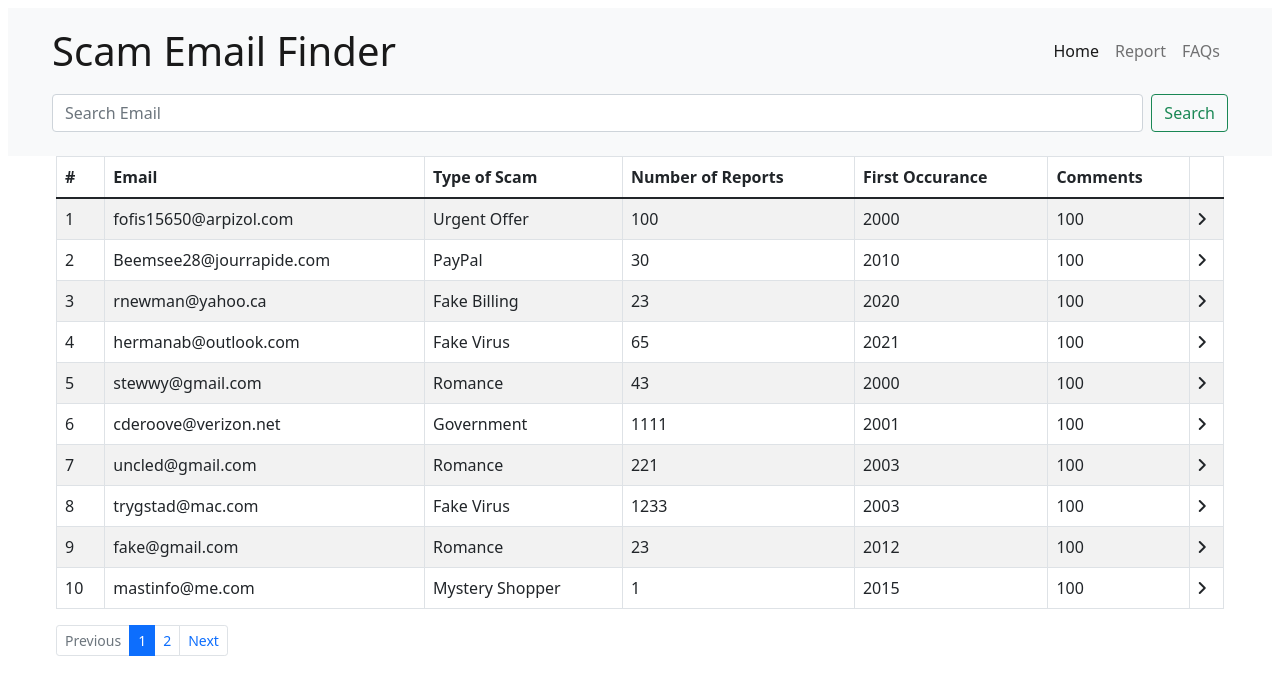
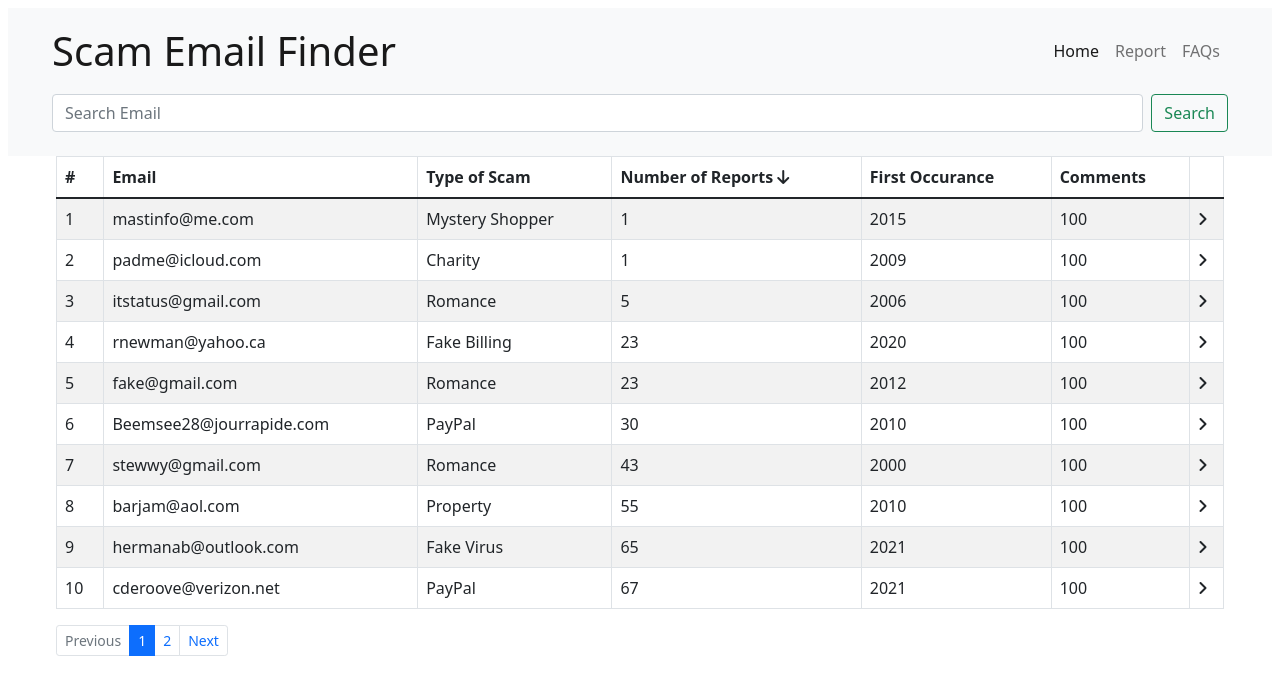
Before and after one commit to mixemer/email_spam_database, a Svelte app: page / in a window 1280 px wide. Shown: the top 694 px of the page. Built offline with nearby package versions, Linux system fonts and the light colour scheme.

Commit message:
add sorting

```diff
--- a/src/components/TableDatabase.svelte
+++ b/src/components/TableDatabase.svelte
@@ -9,10 +9,32 @@
     export let search_email = '';
 
 
-    $: filtered_data = data.filter(thing => thing.email.toLowerCase().startsWith(search_email.trim().toLowerCase()));
+    $: filtered_data = data.filter(thing => thing.email.toLowerCase().startsWith(search_email.trim().toLowerCase())).sort(sort);
 	$: results = filtered_data.slice((current_page - 1) * shown_rows, current_page * shown_rows);
 
 	const column_names = ["#", "Email", "Type of Scam", "Number of Reports", "First Occurance", "Comments", ""]
+
+    const reportsIndex = 3
+    const firstIndex = 4
+    const commentsIndex = 5
+    let sortAsc = true;
+    let sortVal = reportsIndex;
+    function sort(a, b) {
+        if (sortVal == reportsIndex) { // report_count
+            return sortAsc ? a.report_count - b.report_count : b.report_count - a.report_count;
+        } else if (sortVal == firstIndex) { // first
+            return sortAsc ? a.first - b.first : b.first - a.first;
+        } else { // comments
+            return sortAsc ? a.comments - b.comments : b.comments - a.comments;
+        }
+    }
+
+    function onClickColumNames(index) {
+        if (index < reportsIndex || index > commentsIndex) return;
+        if (index == sortVal) sortAsc = !sortAsc
+        sortVal = index;
+        filtered_data = filtered_data.sort(sort)
+    }
 
     function clickedPrevious() {
         if (current_page == 1) return;
@@ -30,23 +52,33 @@
         console.log(id)
         navigate("/"+router_names.email+"/"+id, {replace: false, state: {id: id}});
     }
+    function isClickable(i) {
+        return i >= reportsIndex && i <=commentsIndex
+    }
 </script>
 
 <div class="body">
     <table class="table table-bordered table-hover table-striped">
         <thead>
           <tr>
-              {#each column_names as column}
-                  <th scope="col">{column}</th>
+              {#each column_names as column, i}
+                  <th class="{isClickable(i) ? "clickable" : ""}" on:click={() => onClickColumNames(i)} scope="col">{column}
+                    {#if i == sortVal}
+                        {#if sortAsc}
+                            <i class="fa-solid fa-arrow-down"></i>
+                        {:else}
+                            <i class="fa-solid fa-arrow-up"></i>
+                        {/if}
+                    {/if}
+                </th>
               {/each}
-
           </tr>
         </thead>
 
         <tbody>
-            {#each results as result (result.id)}
-                <tr on:click={() => onClickEmail(result.id)}>
-                    <td>{result.id}</td>
+            {#each results as result, i}
+                <tr class="clickable" on:click={() => onClickEmail(result.id)}>
+                    <td>{i+1}</td>
                     <td>{result.email}</td>
                     <td>{result.type_of_scam}</td>
                     <td>{result.report_count}</td>
@@ -88,7 +120,10 @@
       margin:0;
     }
 }
-span, tr {
+span {
+    cursor: pointer;
+}
+.clickable {
     cursor: pointer;
 }
 </style>
```
